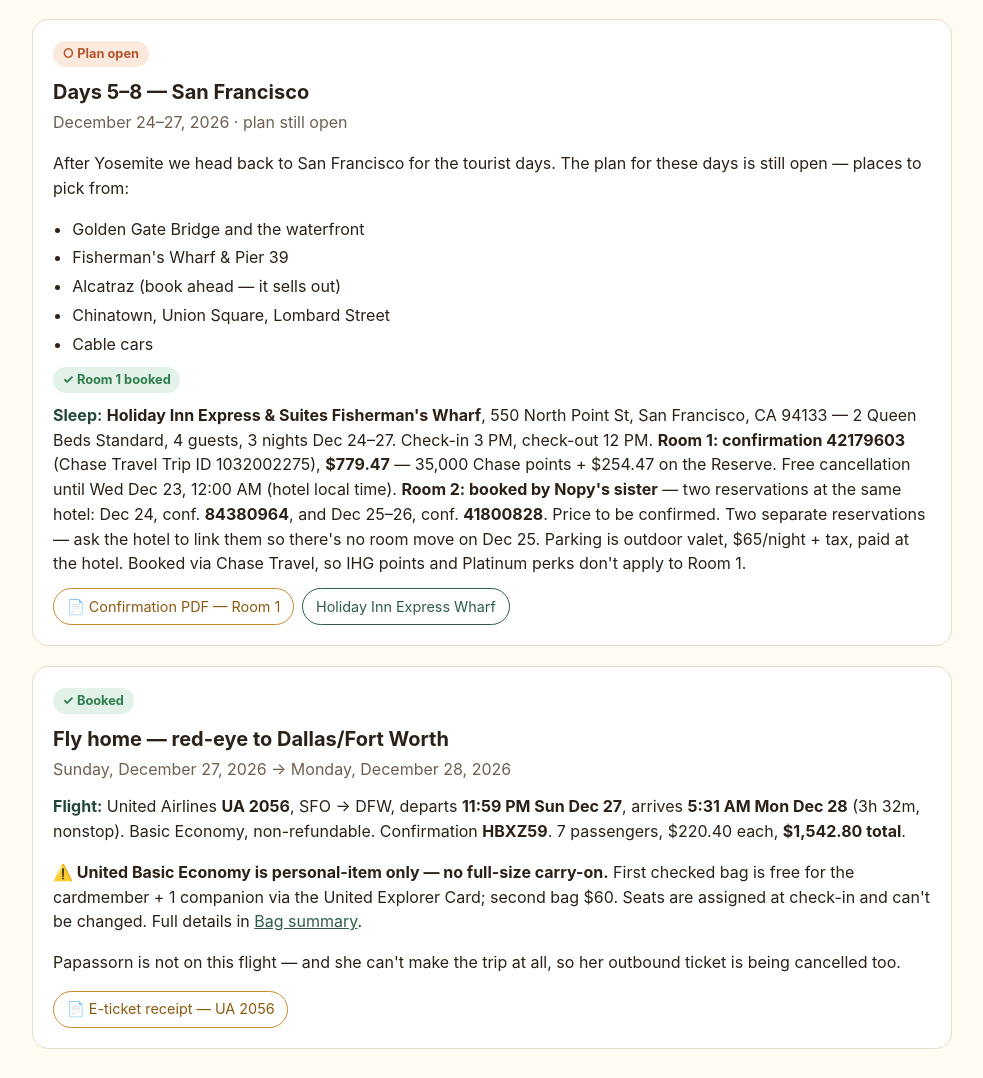
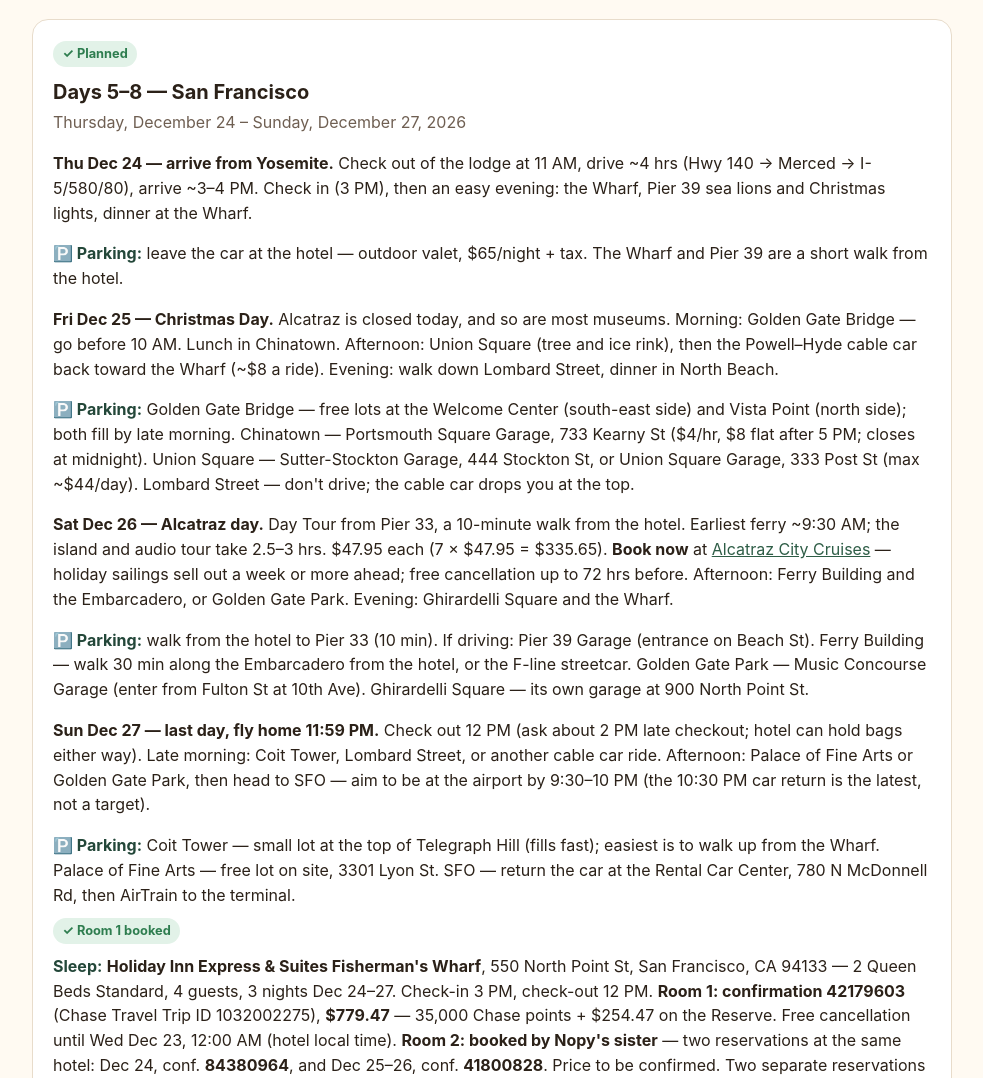
Before and after one commit to thinkakain/thinkakain, a plain HTML site: page SFO-trip/index.html in a window 1280 px wide. Shown: the part 2297-3375 px from the top of the page, without its empty margins (148-1131 px from the left). Drawn offline with nearby package versions, Linux system fonts and the light colour scheme.

```diff
--- a/SFO-trip/index.html
+++ b/SFO-trip/index.html
@@ -141,17 +141,17 @@
   </article>
 
   <article class="day" id="day3">
-    <span class="badge pending">○ Plan open</span>
+    <span class="badge booked">✓ Planned</span>
     <h3>Days 5–8 — San Francisco</h3>
-    <p class="date">December 24–27, 2026 · plan still open</p>
-    <p>After Yosemite we head back to San Francisco for the tourist days. The plan for these days is still open — places to pick from:</p>
-    <ul>
-      <li>Golden Gate Bridge and the waterfront</li>
-      <li>Fisherman's Wharf &amp; Pier 39</li>
-      <li>Alcatraz (book ahead — it sells out)</li>
-      <li>Chinatown, Union Square, Lombard Street</li>
-      <li>Cable cars</li>
-    </ul>
+    <p class="date">Thursday, December 24 – Sunday, December 27, 2026</p>
+    <p><b>Thu Dec 24 — arrive from Yosemite.</b> Check out of the lodge at 11 AM, drive ~4 hrs (Hwy 140 → Merced → I-5/580/80), arrive ~3–4 PM. Check in (3 PM), then an easy evening: the Wharf, Pier 39 sea lions and Christmas lights, dinner at the Wharf.</p>
+    <p class="drive"><b>🅿️ Parking:</b> leave the car at the hotel — outdoor valet, $65/night + tax. The Wharf and Pier 39 are a short walk from the hotel.</p>
+    <p><b>Fri Dec 25 — Christmas Day.</b> Alcatraz is closed today, and so are most museums. Morning: Golden Gate Bridge — go before 10 AM. Lunch in Chinatown. Afternoon: Union Square (tree and ice rink), then the Powell–Hyde cable car back toward the Wharf (~$8 a ride). Evening: walk down Lombard Street, dinner in North Beach.</p>
+    <p class="drive"><b>🅿️ Parking:</b> Golden Gate Bridge — free lots at the Welcome Center (south-east side) and Vista Point (north side); both fill by late morning. Chinatown — Portsmouth Square Garage, 733 Kearny St ($4/hr, $8 flat after 5 PM; closes at midnight). Union Square — Sutter-Stockton Garage, 444 Stockton St, or Union Square Garage, 333 Post St (max ~$44/day). Lombard Street — don't drive; the cable car drops you at the top.</p>
+    <p><b>Sat Dec 26 — Alcatraz day.</b> Day Tour from Pier 33, a 10-minute walk from the hotel. Earliest ferry ~9:30 AM; the island and audio tour take 2.5–3 hrs. $47.95 each (7 × $47.95 = $335.65). <b>Book now</b> at <a href="https://www.alcatrazcitycruises.com/tickets/" target="_blank" rel="noopener">Alcatraz City Cruises</a> — holiday sailings sell out a week or more ahead; free cancellation up to 72 hrs before. Afternoon: Ferry Building and the Embarcadero, or Golden Gate Park. Evening: Ghirardelli Square and the Wharf.</p>
+    <p class="drive"><b>🅿️ Parking:</b> walk from the hotel to Pier 33 (10 min). If driving: Pier 39 Garage (entrance on Beach St). Ferry Building — walk 30 min along the Embarcadero from the hotel, or the F-line streetcar. Golden Gate Park — Music Concourse Garage (enter from Fulton St at 10th Ave). Ghirardelli Square — its own garage at 900 North Point St.</p>
+    <p><b>Sun Dec 27 — last day, fly home 11:59 PM.</b> Check out 12 PM (ask about 2 PM late checkout; hotel can hold bags either way). Late morning: Coit Tower, Lombard Street, or another cable car ride. Afternoon: Palace of Fine Arts or Golden Gate Park, then head to SFO — aim to be at the airport by 9:30–10 PM (the 10:30 PM car return is the latest, not a target).</p>
+    <p class="drive"><b>🅿️ Parking:</b> Coit Tower — small lot at the top of Telegraph Hill (fills fast); easiest is to walk up from the Wharf. Palace of Fine Arts — free lot on site, 3301 Lyon St. SFO — return the car at the Rental Car Center, 780 N McDonnell Rd, then AirTrain to the terminal.</p>
     <p class="sleep"><span class="badge booked">✓ Room 1 booked</span><br>
     <b>Sleep:</b> <strong>Holiday Inn Express &amp; Suites Fisherman's Wharf</strong>, 550 North Point St, San Francisco, CA 94133 — 2 Queen Beds Standard, 4 guests, 3 nights Dec 24–27. Check-in 3 PM, check-out 12 PM. <strong>Room 1: confirmation 42179603</strong> (Chase Travel Trip ID 1032002275), <strong>$779.47</strong> — 35,000 Chase points + $254.47 on the Reserve. Free cancellation until Wed Dec 23, 12:00 AM (hotel local time). <strong>Room 2: booked by Nopy's sister</strong> — two reservations at the same hotel: Dec 24, conf. <strong>84380964</strong>, and Dec 25–26, conf. <strong>41800828</strong>. Price to be confirmed. Two separate reservations — ask the hotel to link them so there's no room move on Dec 25. Parking is outdoor valet, $65/night + tax, paid at the hotel. Booked via Chase Travel, so IHG points and Platinum perks don't apply to Room 1.</p>
     <div class="btns">
@@ -213,7 +213,7 @@
 
   <h2 id="places">All places</h2>
   <section class="places">
-    <div class="place"><h3>San Francisco (SFO)</h3><p>Arrive Dec 20, 8:57 AM · depart Dec 27, 11:59 PM. Tourist days Dec 24–27 — plan open.</p><a class="btn" href="https://www.google.com/maps/search/?api=1&amp;query=San+Francisco,+CA" target="_blank" rel="noopener">Map: San Francisco</a></div>
+    <div class="place"><h3>San Francisco (SFO)</h3><p>Arrive Dec 20, 8:57 AM · depart Dec 27, 11:59 PM. Tourist days Dec 24–27 — see the Day 3 plan.</p><a class="btn" href="https://www.google.com/maps/search/?api=1&amp;query=San+Francisco,+CA" target="_blank" rel="noopener">Map: San Francisco</a></div>
     <div class="place"><h3>Yosemite Valley Lodge</h3><p>9006 Yosemite Lodge Dr, Yosemite National Park, CA 95389. Dec 21–24, two rooms.</p><a class="btn" href="https://www.travelyosemite.com" target="_blank" rel="noopener">Visit site</a></div>
     <div class="place"><h3>San Francisco sights</h3><p>Golden Gate Bridge, Fisherman's Wharf &amp; Pier 39, Alcatraz, Chinatown, Union Square, Lombard Street, cable cars.</p><a class="btn" href="https://www.sftravel.com" target="_blank" rel="noopener">SF Travel</a></div>
   </section>
@@ -226,7 +226,7 @@
       <li><strong>Rental car:</strong> Alamo Premium SUV AWD, SFO Rental Car Center (AirTrain Blue Line). Driver: Nuttanan Kunnitiphan — she brings her Costco membership card to pickup; Nopy rides free as additional driver.</li>
       <li><strong>Yosemite:</strong> Wi-Fi is limited in the valley — download maps and tickets before arriving. Check-in 4:00 PM, check-out 11:00 AM.</li>
       <li><strong>December weather:</strong> Yosemite Valley is cold (highs in the 40s °F, nights below freezing, possible snow) — pack warm layers. San Francisco is cool and damp, highs in the 50s °F.</li>
-      <li><strong>Alcatraz</strong> sells out in advance — book tickets early if the group wants to go.</li>
+      <li><strong>Alcatraz — Day Tour Sat Dec 26:</strong> $47.95 each (7 × $47.95 = $335.65). Book at Alcatraz City Cruises — holiday sailings sell out a week or more ahead; free cancellation up to 72 hrs before. Closed Christmas Day.</li>
     </ul>
   </section>
 </main>
@@ -257,7 +257,7 @@
 </script>
 <footer>
   San Francisco &amp; Yosemite Trip · Dec 20–28, 2026 · DFW → SFO → Yosemite → San Francisco → DFW<br>
-  First version — Nov 7, 2026. SF hotel room 1 booked Nov 10, 2026; rental car booked Nov 13, 2026; SF hotel room 2 booked Nov 13, 2026; day plan to be added.
+  First version — Nov 7, 2026. SF hotel room 1 booked Nov 10, 2026; rental car booked Nov 13, 2026; SF hotel room 2 booked Nov 13, 2026; SF day plan added Nov 15, 2026.
 </footer>
 </body>
 </html>
```
